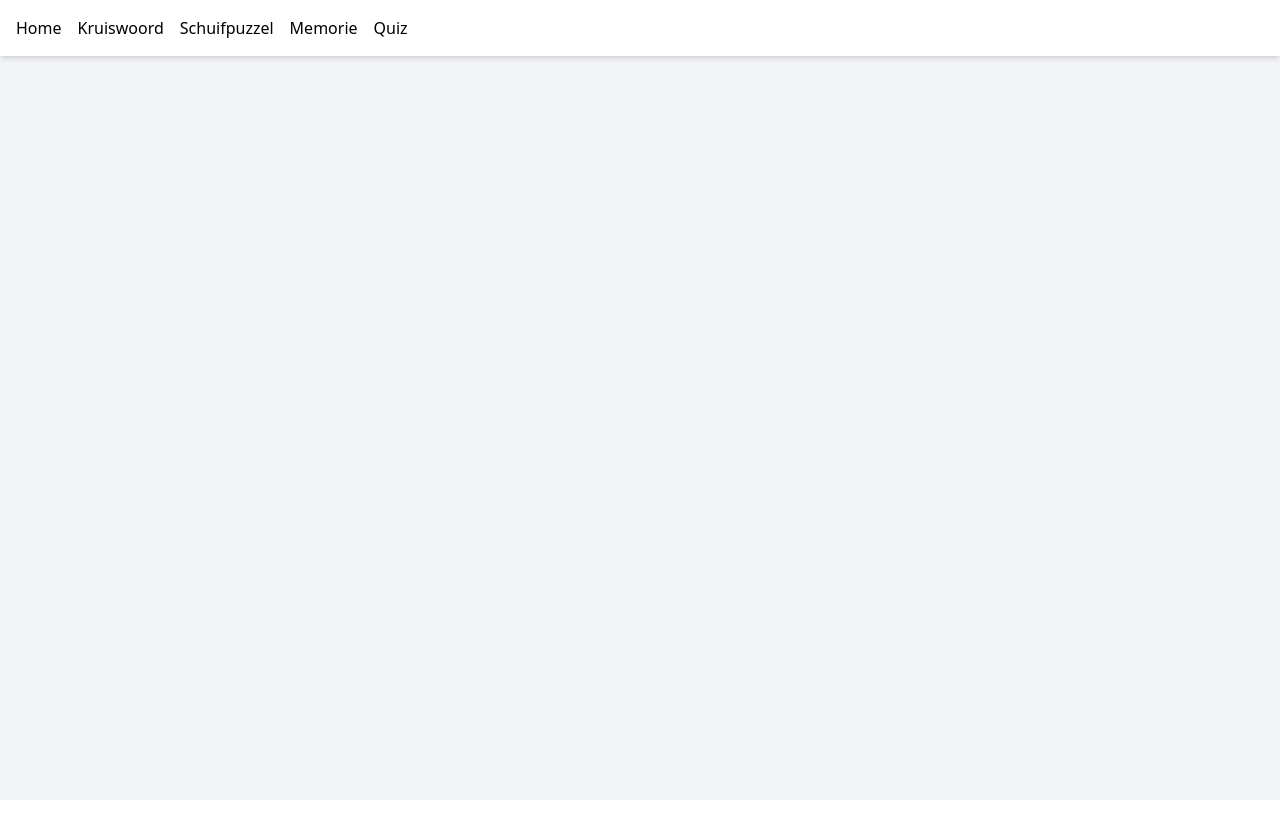
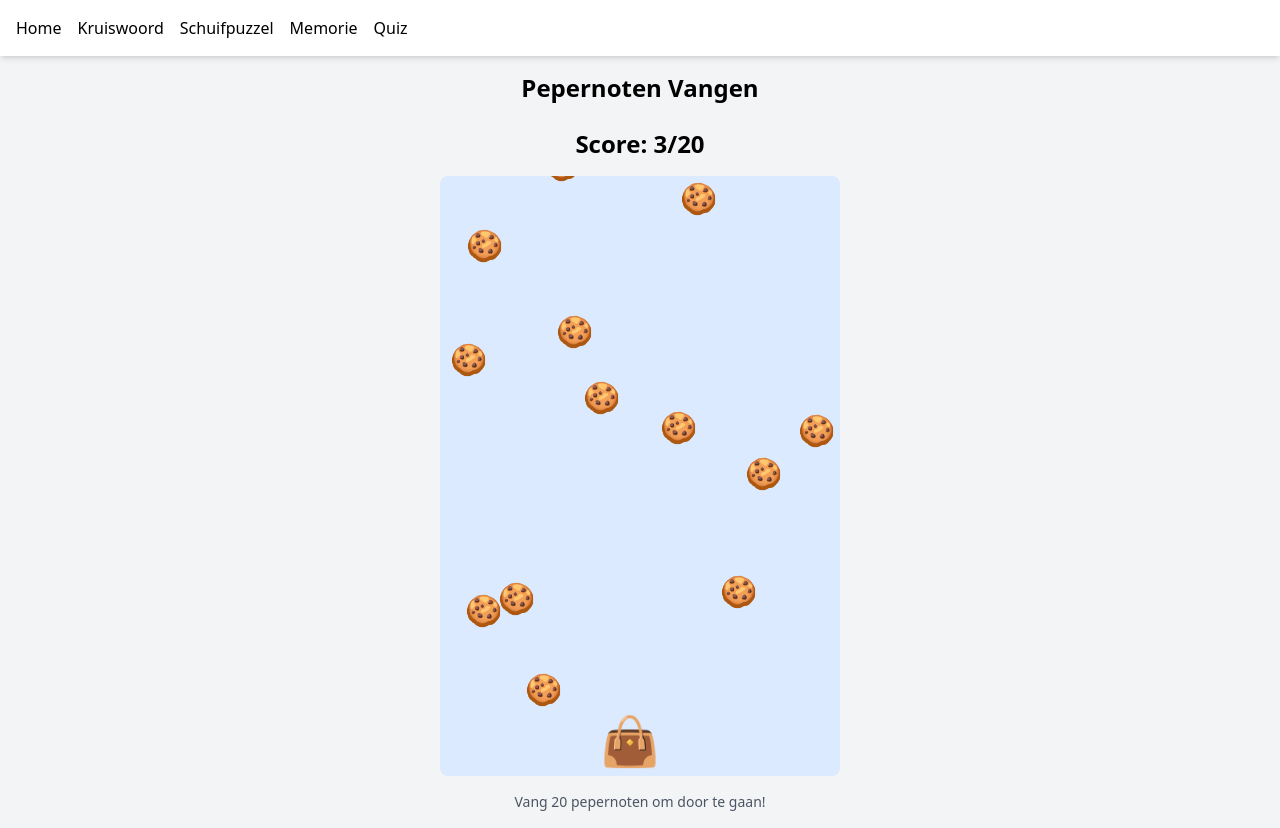
Before and after one commit to klaaseb/sinterklaas-surprise, a Vue app: page /catch in a window 1280 px wide. Before the commit the page ends 800 px from the top, so only its background shows below. Built offline with nearby package versions, Linux system fonts and the light colour scheme.

Commit message:
catch game

```diff
--- /dev/null
+++ b/src/components/CatchGame/CatchGame.vue
@@ -0,0 +1,144 @@
+<script setup lang="ts">
+import { ref, onMounted, onUnmounted } from 'vue'
+
+const emit = defineEmits(['puzzle-completed'])
+
+interface GameObject {
+  id: number;
+  x: number;
+  y: number;
+  speed: number;
+}
+
+const gameWidth = 400
+const gameHeight = 600
+const bagWidth = 80
+const itemSize = 40
+
+const score = ref(0)
+const gameOver = ref(false)
+const bagPosition = ref(gameWidth / 2)
+const items = ref<GameObject[]>([])
+let gameLoop: number
+let itemId = 0
+
+// Beweeg de zak
+const moveBag = (e: MouseEvent | Touch) => {
+  const rect = (e.target as HTMLElement).getBoundingClientRect()
+  const x = e.clientX - rect.left
+  bagPosition.value = Math.max(bagWidth/2, Math.min(x, gameWidth - bagWidth/2))
+}
+
+const handleTouch = (e: TouchEvent) => {
+  e.preventDefault()
+  moveBag(e.touches[0])
+}
+
+// Voeg nieuwe pepernoot toe
+const addItem = () => {
+  items.value.push({
+    id: itemId++,
+    x: Math.random() * (gameWidth - itemSize),
+    y: -itemSize,
+    speed: 2 + Math.random() * 2
+  })
+}
+
+// Update game state
+const updateGame = () => {
+  if (gameOver.value) return
+
+  // Beweeg items
+  items.value = items.value.filter(item => {
+    item.y += item.speed
+
+    // Check voor vangen
+    if (item.y + itemSize > gameHeight - 50 &&
+        item.y < gameHeight - 40 &&
+        item.x + itemSize > bagPosition.value - bagWidth/2 &&
+        item.x < bagPosition.value + bagWidth/2) {
+      score.value++
+      if (score.value >= 20) {
+        gameOver.value = true
+        emit('puzzle-completed')
+      }
+      return false
+    }
+
+    // Verwijder items die voorbij zijn
+    if (item.y > gameHeight) {
+      return false
+    }
+
+    return true
+  })
+
+  // Voeg nieuwe items toe
+  if (Math.random() < 0.03) {
+    addItem()
+  }
+
+  gameLoop = requestAnimationFrame(updateGame)
+}
+
+onMounted(() => {
+  gameLoop = requestAnimationFrame(updateGame)
+})
+
+onUnmounted(() => {
+  cancelAnimationFrame(gameLoop)
+})
+</script>
+
+<template>
+  <div class="flex flex-col items-center gap-4">
+    <div class="text-2xl font-bold">
+      Score: {{ score }}/20
+    </div>
+
+    <div
+      class="relative bg-blue-100 rounded-lg overflow-hidden cursor-none"
+      :style="{ width: `${gameWidth}px`, height: `${gameHeight}px` }"
+      @mousemove="moveBag"
+      @touchmove="handleTouch"
+      @touchstart="handleTouch"
+    >
+      <!-- Vallende pepernoten -->
+      <div
+        v-for="item in items"
+        :key="item.id"
+        class="absolute text-3xl"
+        :style="{
+          left: `${item.x}px`,
+          top: `${item.y}px`,
+          width: `${itemSize}px`,
+          height: `${itemSize}px`,
+        }"
+      >
+        🍪
+      </div>
+
+      <!-- Sinterklaas zak -->
+      <div
+        class="absolute bottom-0 text-5xl"
+        :style="{
+          left: `${bagPosition - bagWidth/2}px`,
+          width: `${bagWidth}px`,
+          height: '60px'
+        }"
+      >
+        👜
+      </div>
+    </div>
+
+    <p class="text-sm text-gray-600">
+      Vang 20 pepernoten om door te gaan!
+    </p>
+  </div>
+</template>
+
+<style scoped>
+.cursor-none {
+  cursor: none;
+}
+</style>
--- a/src/router/index.ts
+++ b/src/router/index.ts
@@ -29,6 +29,11 @@ const router = createRouter({
       component: () => import('../views/MazeView.vue')
     },
     {
+      path: '/catch',
+      name: 'catch',
+      component: () => import('../views/CatchView.vue')
+    },
+    {
       path: '/quiz',
       name: 'quiz',
       component: () => import('../views/QuizView.vue')
--- a/src/stores/game.ts
+++ b/src/stores/game.ts
@@ -17,7 +17,7 @@ export const useGameStore = defineStore('game', {
     },
 
     totalProgress: (state) => {
-      return (state.completedPuzzles.length / 5) * 100
+      return (state.completedPuzzles.length / 6) * 100
     }
   },
 
--- /dev/null
+++ b/src/views/CatchView.vue
@@ -0,0 +1,40 @@
+<script setup lang="ts">
+import { ref } from 'vue'
+import { useRouter } from 'vue-router'
+import { useGameStore } from '../stores/game'
+import CatchGame from '../components/CatchGame/CatchGame.vue'
+
+const router = useRouter()
+const gameStore = useGameStore()
+const showReward = ref(false)
+
+const handlePuzzleComplete = () => {
+  gameStore.completePuzzle('catch')
+  showReward.value = true
+
+  setTimeout(() => {
+    router.push('/maze') // Of een andere route
+  }, 3000)
+}
+</script>
+
+<template>
+  <div class="max-w-2xl mx-auto">
+    <h1 class="text-2xl font-bold mb-6 text-center">
+      Pepernoten Vangen
+    </h1>
+
+    <CatchGame @puzzle-completed="handlePuzzleComplete" />
+
+    <div
+      v-if="showReward"
+      class="fixed inset-0 bg-black bg-opacity-50 flex items-center justify-center"
+    >
+      <div class="bg-white p-8 rounded-lg text-center transform animate-bounce">
+        <h2 class="text-2xl font-bold mb-4">🎉 Goed gedaan! 🎉</h2>
+        <p class="mb-2">Je hebt genoeg pepernoten gevangen!</p>
+        <p class="text-sm text-gray-600">Je wordt zo doorgestuurd naar de volgende uitdaging...</p>
+      </div>
+    </div>
+  </div>
+</template>
--- a/src/views/HomeView.vue
+++ b/src/views/HomeView.vue
@@ -34,6 +34,13 @@ const gameStore = useGameStore()
       </router-link>
 
       <router-link
+        to="/catch"
+        class="bg-white p-4 rounded-lg shadow-md hover:shadow-lg transition-shadow"
+      >
+        Pepernoten Vangen
+      </router-link>
+
+      <router-link
         to="/memory"
         class="bg-white p-4 rounded-lg shadow-md hover:shadow-lg transition-shadow"
       >
```
